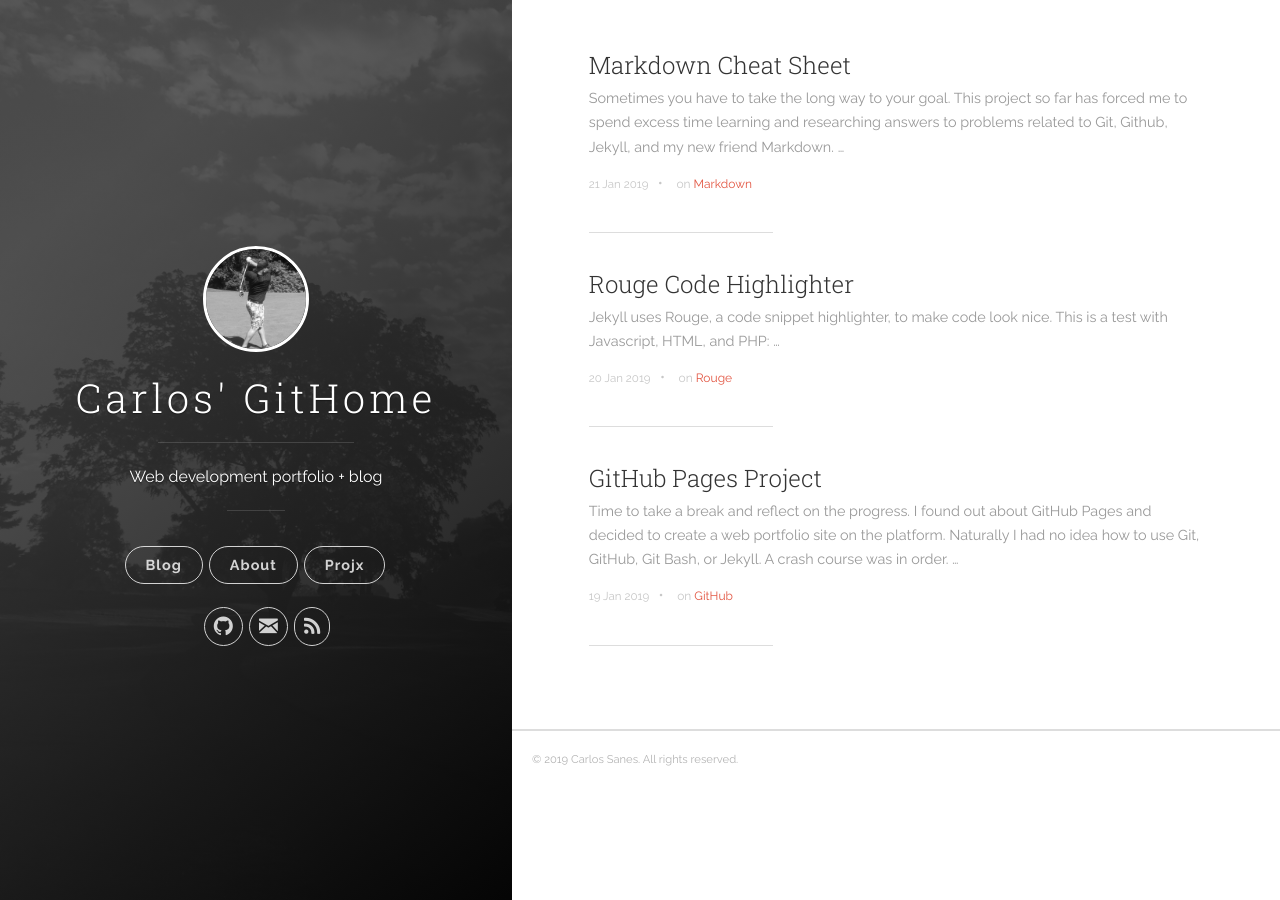
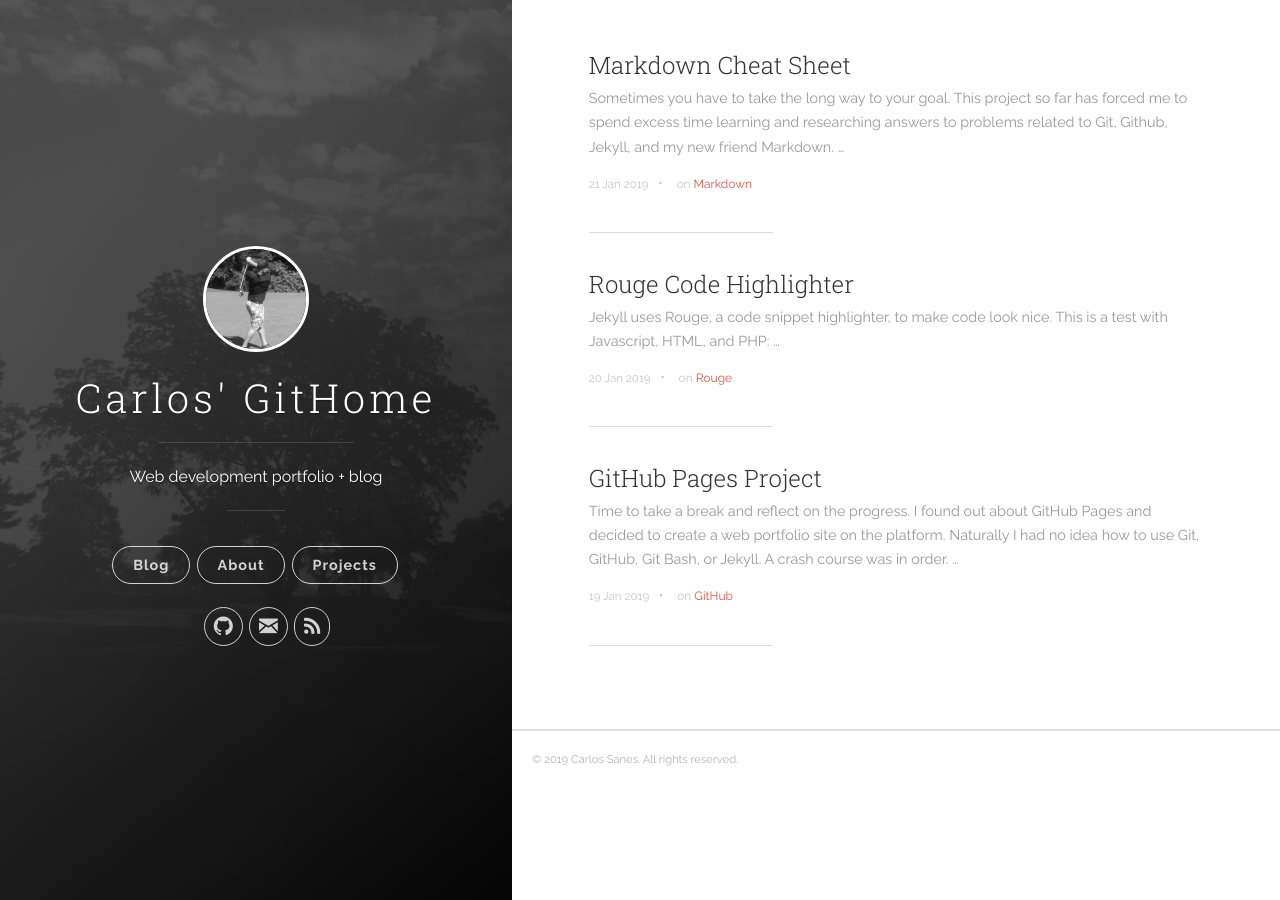
Before and after one commit to csanes/csanes.github.io, a Jekyll site: the page built from index.html, in a window 1280 px wide. Built offline with Jekyll 4.4.1, drawn with Linux system fonts in a browser that asks for light colours; the list of posts is cut into pages by our own code.

Commit message:
revised projx ===> projects

```diff
--- a/_includes/header.html
+++ b/_includes/header.html
@@ -22,7 +22,7 @@
             <ul class="navigation">
               <li class="navigation__item"><a href="{{ site.baseurl }}/#blog" title="link to {{ site.title }} blog" class="blog-button">Blog</a></li>
               <li class="navigation__item"><a href="{{ site.baseurl }}/about" title="link to {{ site.title }} about" class="blog-button">About</a></li>
-              <li class="navigation__item"><a href="{{ site.baseurl }}/projx" title="link to {{ site.title }} about" class="blog-button">Projx</a></li>
+              <li class="navigation__item"><a href="{{ site.baseurl }}/projects" title="link to {{ site.title }} projects" class="blog-button">Projects</a></li>
             </ul>
           </nav>
 
```
